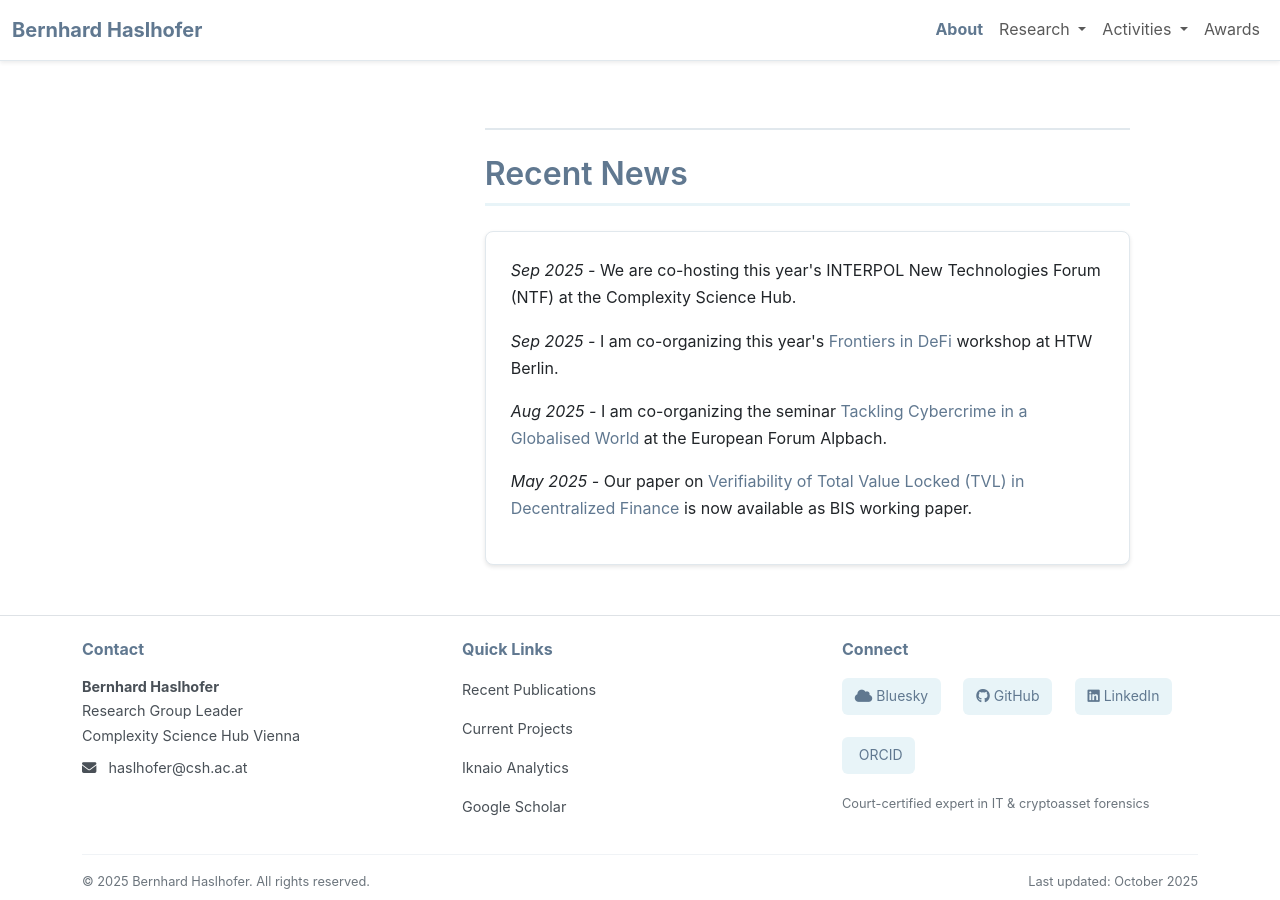
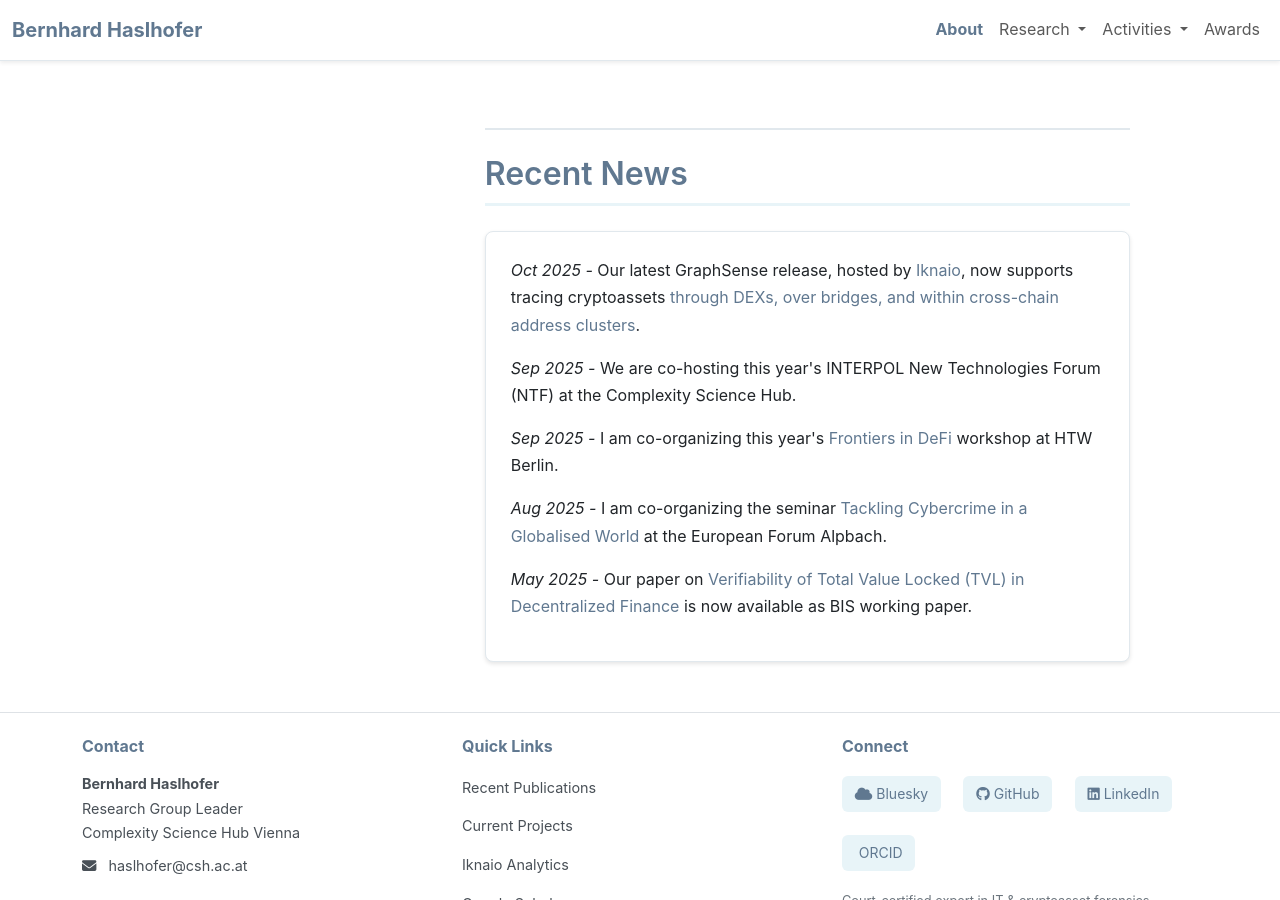
Before and after one commit to behas/behas.github.com, a Jekyll site: the page built from index.html, in a window 1280 px wide and 900 px high, scrolled down 932 px. Built offline with Jekyll 4.4.1, drawn with Linux system fonts in a browser that asks for light colours; a style sheet for code colours, icons or effects is not loaded.

Commit message:
add graphsense r25.09 release

```diff
--- a/_data/news.yml
+++ b/_data/news.yml
@@ -1,3 +1,7 @@
+- date: 2025-10-01
+  news: |
+    Our latest GraphSense release, hosted by <a href="https://www.iknaio.com/" target="_blank">Iknaio</a>, now supports tracing cryptoassets <a href="https://www.iknaio.com/blog/tracing-dexs-bridges-cross-chain-clusters" target="_blank">through DEXs, over bridges, and within cross-chain address clusters</a>.
+
 - date: 2025-09-23
   news: |
     We are co-hosting this year's INTERPOL New Technologies Forum (NTF) at the Complexity Science Hub.
```
